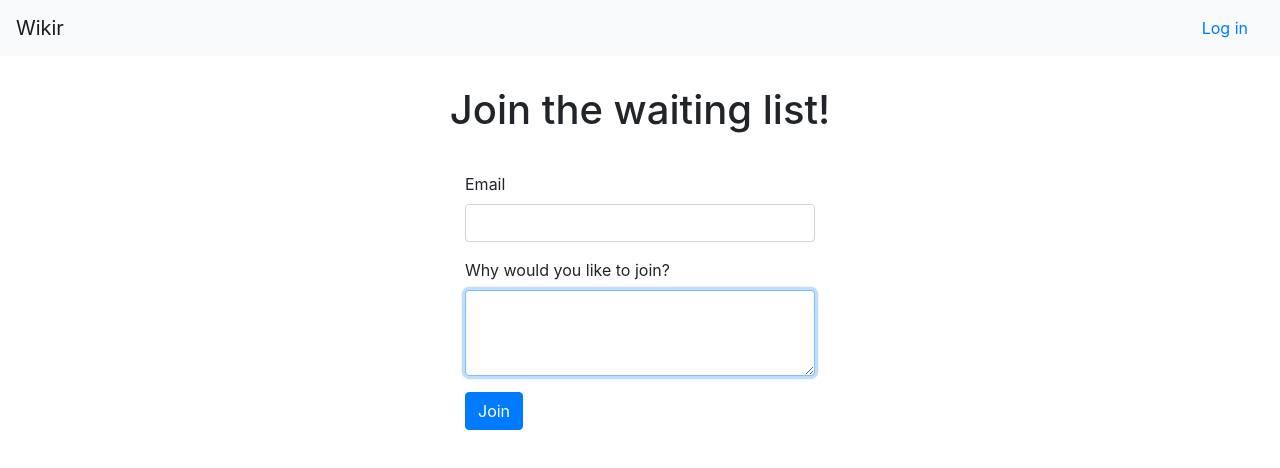
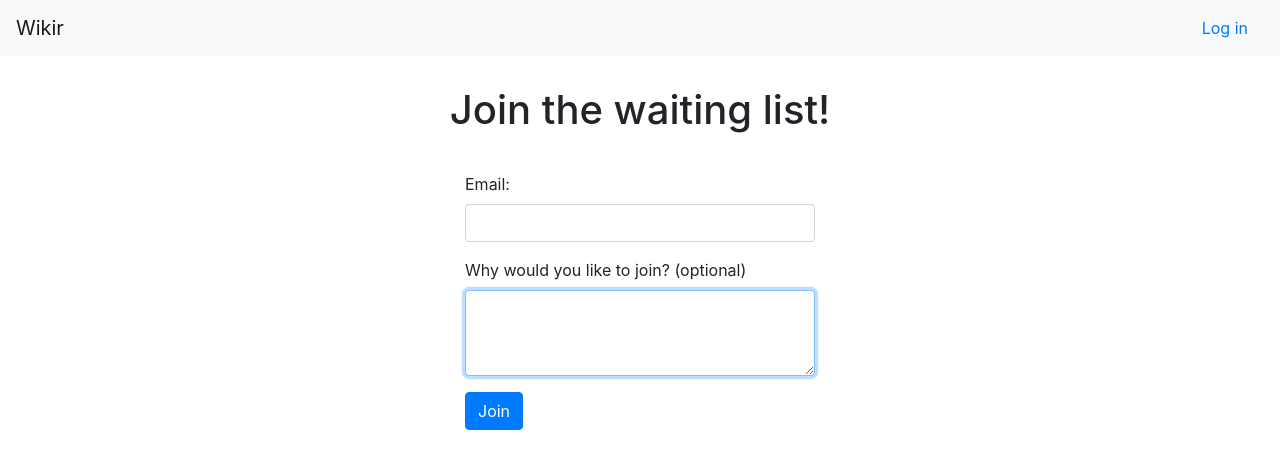
Before and after one commit to mekarpeles/notesclub, a React (Create React App) app in the folder front/: page / in a window 1280 px wide. Shown: the top 468 px of the page. Built offline with nearby package versions, Linux system fonts and the light colour scheme.

Commit message:
minor waiting list changes

```diff
--- a/front/src/WaitingList.tsx
+++ b/front/src/WaitingList.tsx
@@ -71,7 +71,7 @@ class WaitingList extends React.Component<WaitingListProps, WaitingListState> {
           <div className="col-lg-4"></div>
           <div className="col-lg-4">
             <Form.Group>
-              <Form.Label>Email</Form.Label>
+              <Form.Label>Email:</Form.Label>
               <Form.Control
                 type="text"
                 value={email}
@@ -80,7 +80,7 @@ class WaitingList extends React.Component<WaitingListProps, WaitingListState> {
             </Form.Group>
 
             <Form.Group>
-              <Form.Label>Why would you like to join?</Form.Label>
+              <Form.Label>Why would you like to join? (optional)</Form.Label>
               <Form.Control
                 as="textarea"
                 rows="3"
```
